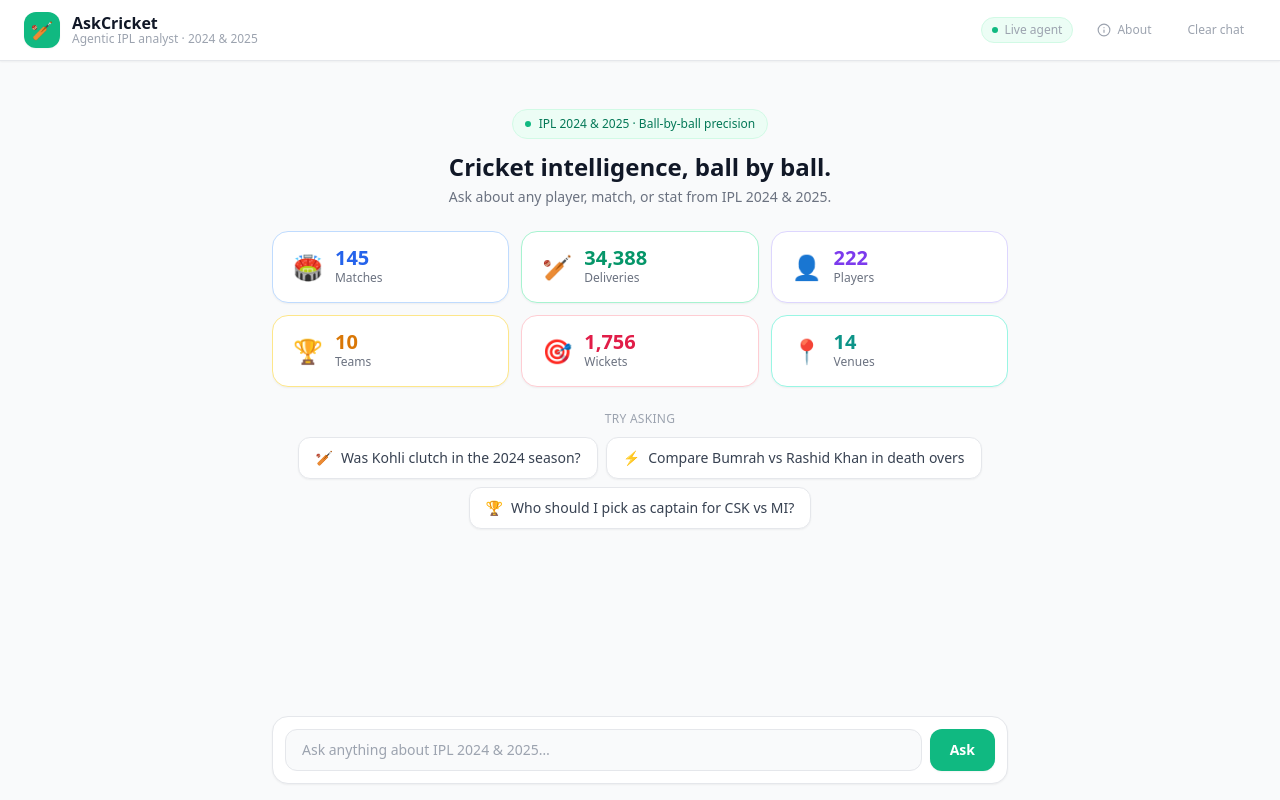
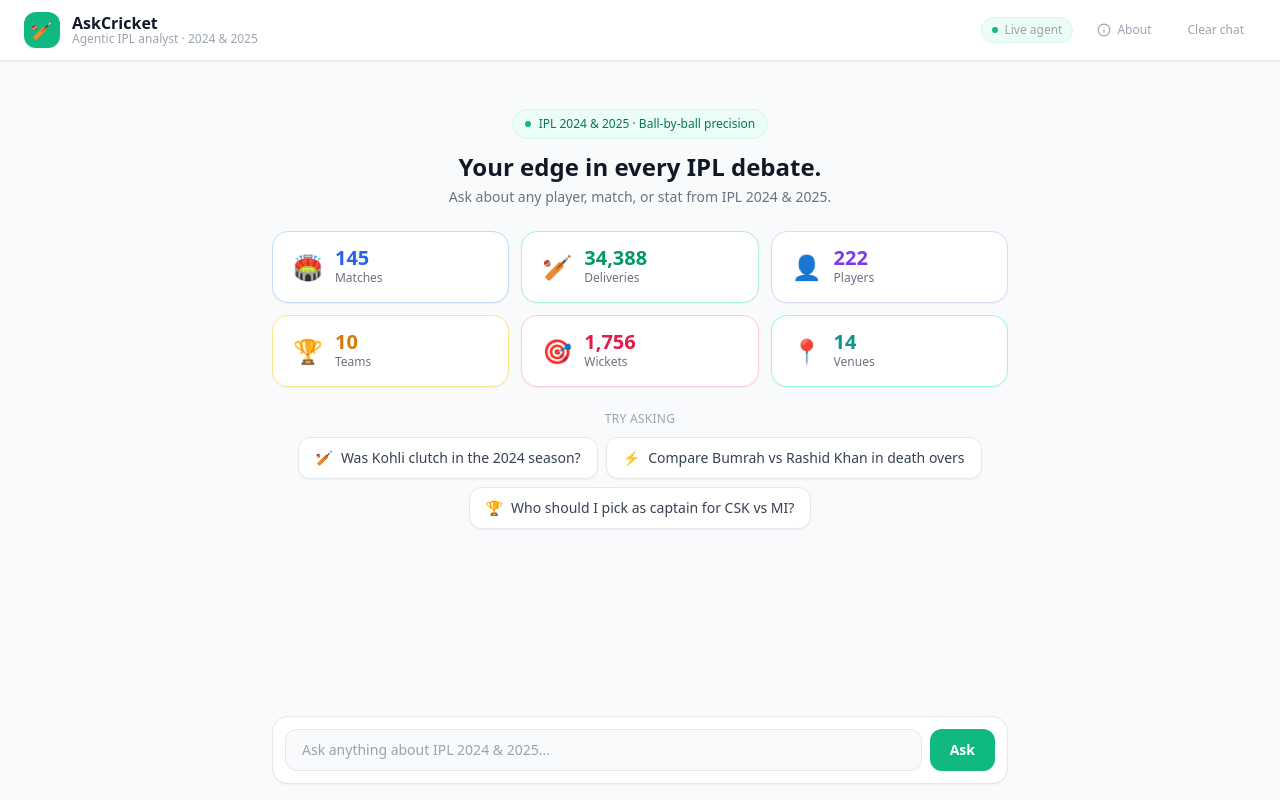
Before and after one commit to ayushium/AskCricket, a website: page public/index.html in a window 1280 px wide. Drawn offline with nearby package versions, Linux system fonts and the light colour scheme.

Commit message:
fix: remove duplicate 'ball by ball' in hero heading

```diff
--- a/public/index.html
+++ b/public/index.html
@@ -327,7 +327,7 @@
             <span class="w-1.5 h-1.5 rounded-full bg-emerald-500"></span>
             IPL 2024 & 2025 · Ball-by-ball precision
           </div>
-          <h2 class="text-2xl font-bold text-gray-900 mb-1">Cricket intelligence, ball by ball.</h2>
+          <h2 class="text-2xl font-bold text-gray-900 mb-1">Your edge in every IPL debate.</h2>
           <p class="text-gray-500 text-sm">Ask about any player, match, or stat from IPL 2024 & 2025.</p>
         </div>
 
```
